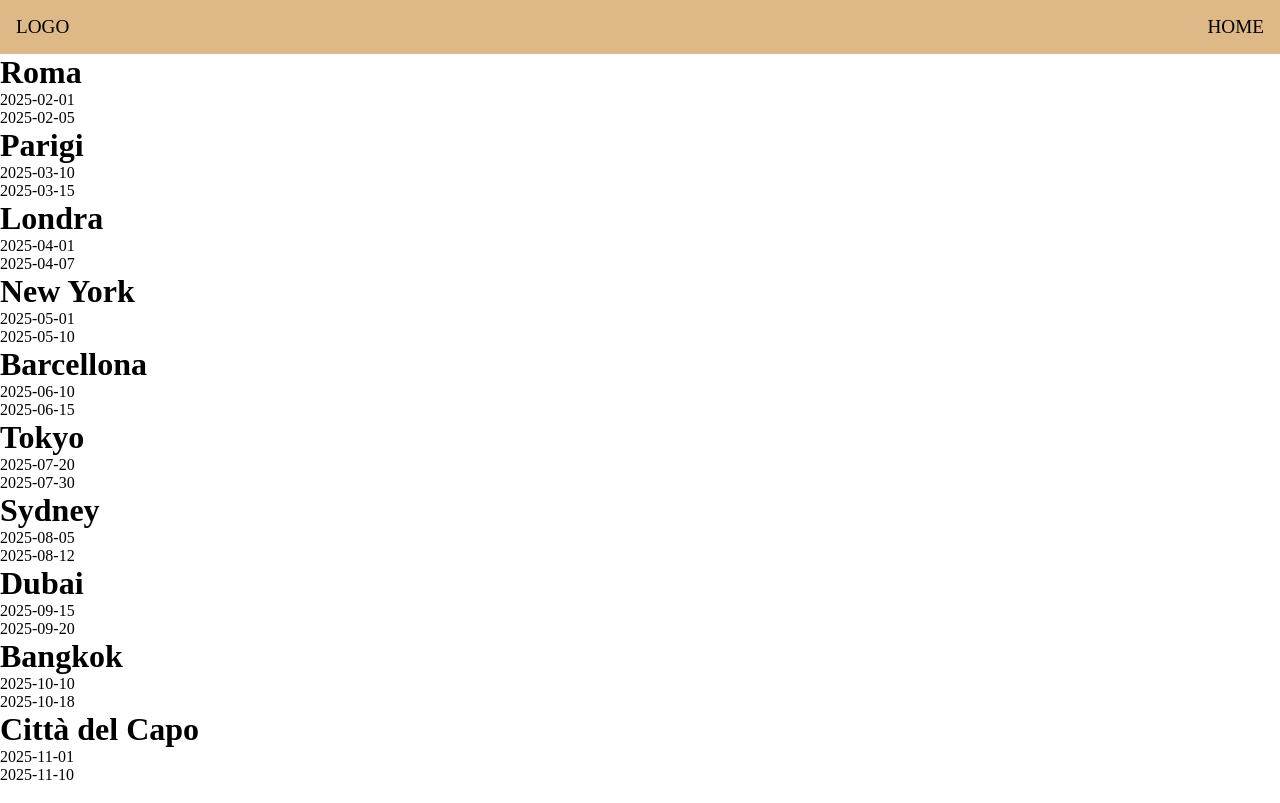
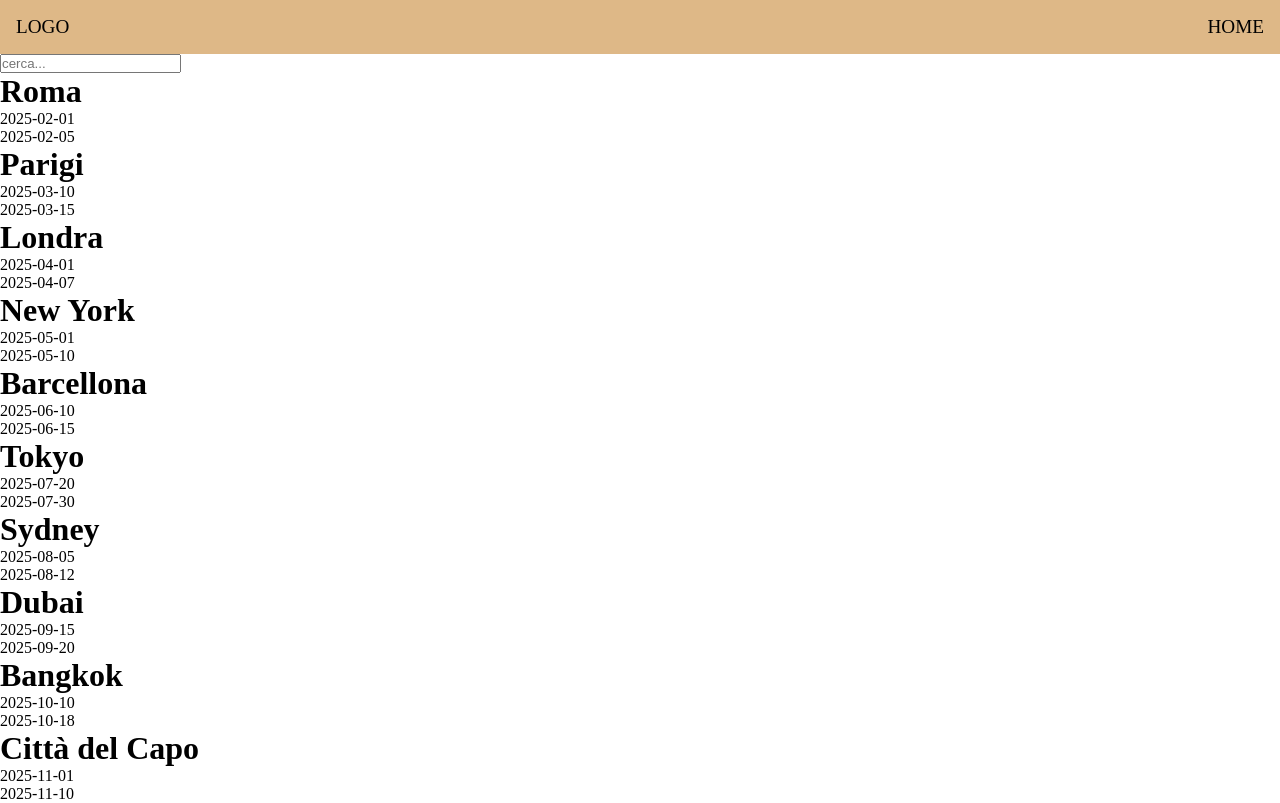
Before and after one commit to Simone-Domenici/mvp-sac3, a React (Vite) app: page / in a window 1280 px wide. Built offline with nearby package versions, Linux system fonts and the light colour scheme.

Commit message:
ADD search functionality to Home page and enhance UserCard component with labeled details

```diff
--- a/src/components/UserCard.jsx
+++ b/src/components/UserCard.jsx
@@ -7,9 +7,9 @@ export default function UserCard({ utente }) {
             <h4>{utente.nome} {utente.cognome}</h4>
         </div>
             <div className={moreInfo ? 'show' : 'hide'}>
-                <p>{utente.numeroTelefono}</p>
-                <p>{utente.codiceFiscale}</p>
-                <p>{utente.email}</p>
+                <p>Telefono: {utente.numeroTelefono}</p>
+                <p>CodiceFisicale: {utente.codiceFiscale}</p>
+                <p>Email: {utente.email}</p>
             </div>
     </>
     )
--- a/src/pages/Home.jsx
+++ b/src/pages/Home.jsx
@@ -1,10 +1,33 @@
 import { destinazioni } from "../data/data"
+import { useEffect, useState } from "react"
+
 import Card from "../components/Card"
 
 export default function Home(){
+    const [filteredDestinazioni, setFilteredDestinazioni] = useState(destinazioni)
+
+
+    const [search, setSearch] = useState('')
+    function filterDestination(destinazioni, search){
+
+        return destinazioni.filter((d) => d.destinazione.toLowerCase().includes(search.toLowerCase()))
+    }
+
+    useEffect(() => {
+        let array =[...destinazioni]
+        if (search) {
+            array = filterDestination(destinazioni, search)
+        }
+        setFilteredDestinazioni(array)
+
+    },[search])
+
     return(
         <main>
-            {destinazioni.map((destinazione) => (
+            <div>
+                <input type="text" name='nome' value={search} placeholder='cerca...' onChange={(e) => setSearch(e.target.value)}/>
+            </div>
+            {filteredDestinazioni.map((destinazione) => (
                 <Card key={destinazione.id} destinazione={destinazione} />
             ))}
         </main>
```
